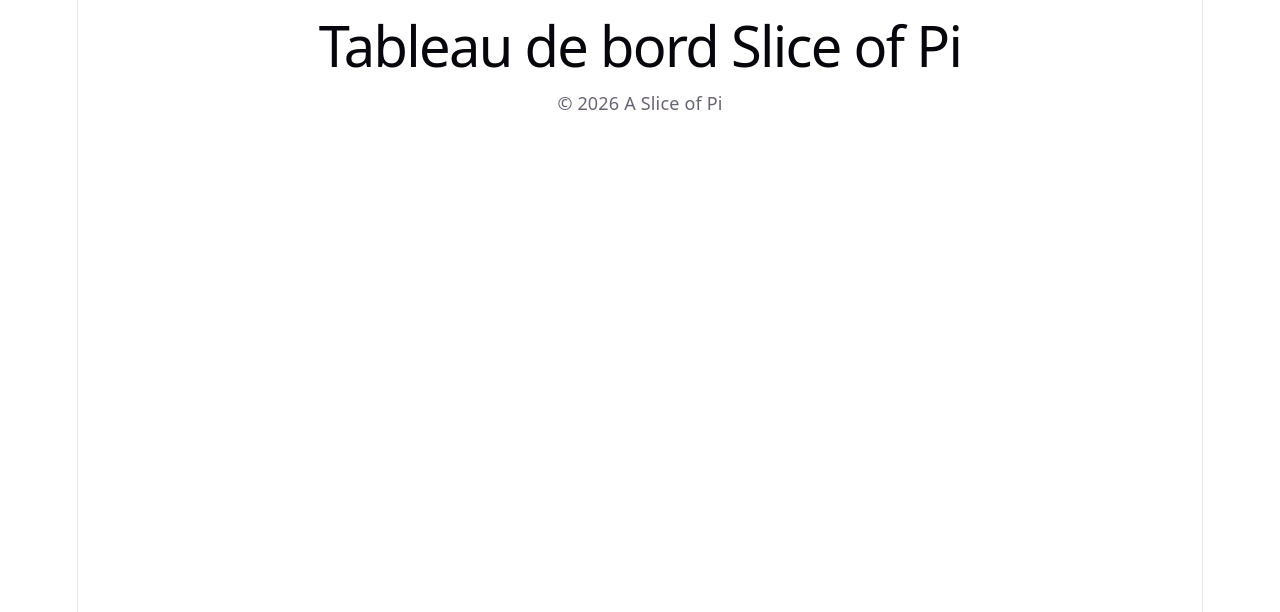
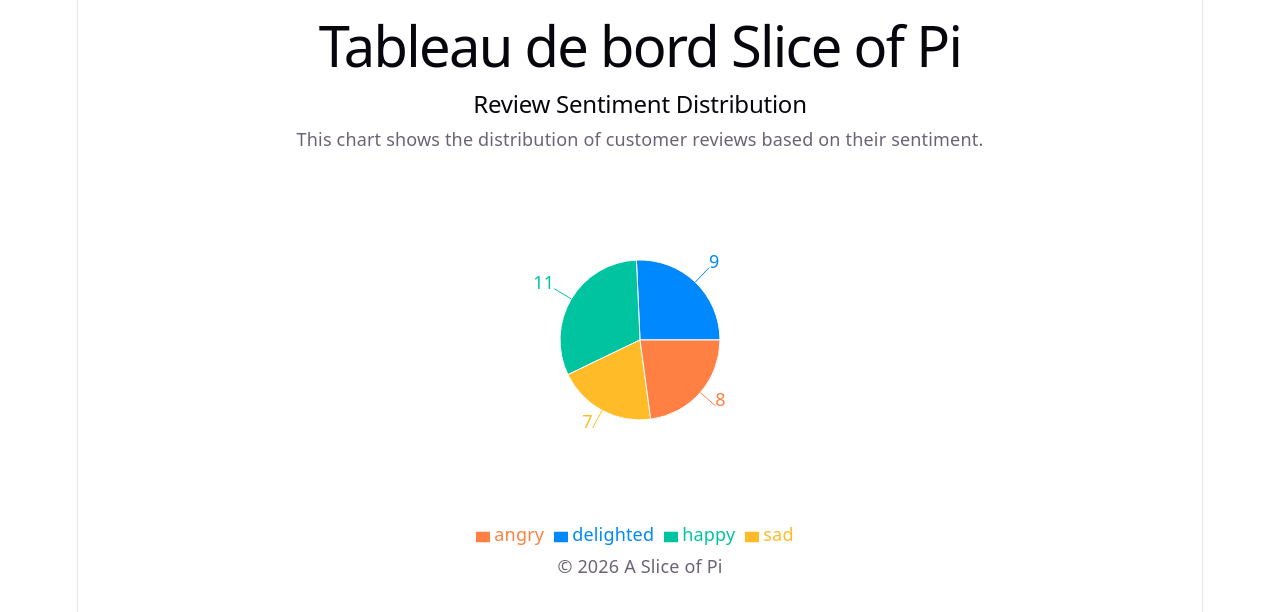
Before and after one commit to saoussen-slii/a-slice-of-pi-dashboard, a React (Vite) app: page / in a window 1280 px wide. Shown: the top 612 px of the page. Built offline with nearby package versions, Linux system fonts and the light colour scheme.

Commit message:
feature: ajout du composant ReviewPieChart pour la distribution des sentiments

```diff
--- a/src/App.tsx
+++ b/src/App.tsx
@@ -1,4 +1,5 @@
 import "./App.css";
+import ReviewPieChart from "./components/charts/ReviewPieChart";
 
 const App = () => {
   return (
@@ -8,7 +9,9 @@ const App = () => {
           <h1>Tableau de bord Slice of Pi</h1>
         </header>
         <section aria-label="Filtres du tableau de bord"></section>
-        <main></main>
+        <main>
+          <ReviewPieChart />
+        </main>
         <footer>
           <p>© 2026 A Slice of Pi</p>
         </footer>
--- /dev/null
+++ b/src/components/charts/ReviewPieChart.tsx
@@ -0,0 +1,50 @@
+import {
+  PieChart,
+  Legend,
+  ResponsiveContainer,
+  Pie,
+  Cell,
+  Tooltip,
+} from "recharts";
+import reviews from "../../data/review_data.json";
+import type { Review } from "../../types.ts";
+import { CHART_COLORS } from "../../constants/chartColors.ts";
+import { getSentimentCounts } from "../../utils/reviewUtil.ts";
+
+const sentimentCounts = getSentimentCounts(reviews as Review[]);
+
+const ReviewPieChart = () => {
+  return (
+    <div>
+      <h2>Review Sentiment Distribution</h2>
+      <p>
+        This chart shows the distribution of customer reviews based on their
+        sentiment.
+      </p>
+      <ResponsiveContainer width="100%" height={400}>
+        <PieChart>
+          <Pie
+            data={sentimentCounts}
+            dataKey="value"
+            nameKey="name"
+            cx="50%"
+            cy="50%"
+            outerRadius={80}
+            fill="#8884d8"
+            label
+          >
+            {sentimentCounts.map((entry, index) => (
+              <Cell
+                key={`cell-${index}`}
+                fill={CHART_COLORS[index % CHART_COLORS.length]}
+              />
+            ))}
+          </Pie>
+          <Tooltip />
+          <Legend />
+        </PieChart>
+      </ResponsiveContainer>
+    </div>
+  );
+};
+export default ReviewPieChart;
--- /dev/null
+++ b/src/constants/chartColors.ts
@@ -0,0 +1,6 @@
+export const CHART_COLORS = [
+  "#0088FE",
+  "#00C49F",
+  "#FFBB28",
+  "#FF8042"
+];
--- /dev/null
+++ b/src/utils/reviewUtil.ts
@@ -0,0 +1,18 @@
+import type { Review, Sentiment } from "../types";
+
+export interface SentimentCountItem {
+  name: string;
+  value: number;
+}
+
+export const getSentimentCounts = (reviews: Review[]): SentimentCountItem[] => {
+  return Object.entries(
+    reviews.reduce(
+      (acc, { sentiment }) => {
+        acc[sentiment] = (acc[sentiment] || 0) + 1;
+        return acc;
+      },
+      {} as Record<Sentiment, number>,
+    ),
+  ).map(([name, value]) => ({ name, value }));
+};
```
